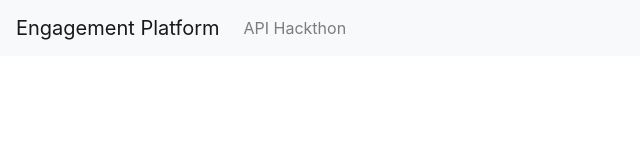
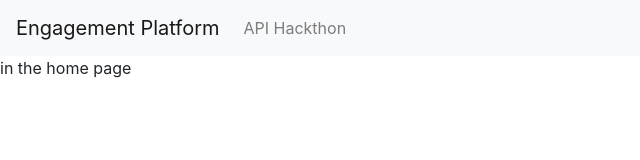
Before and after one commit to school-coder/aep-ui-v2, a Vue app: page / in a window 1280 px wide. Shown: the top 160 px of the page, without its empty margins (0-640 px from the left). Built offline with nearby package versions, Linux system fonts and the light colour scheme.

Commit message:
adding home page

```diff
--- a/src/App.vue
+++ b/src/App.vue
@@ -8,8 +8,8 @@
 
 <script>
 
-import Header from "@/components/base/Header.vue"
-import Footer from "@/components/base/Footer.vue"
+import Header from '@/components/base/Header.vue'
+import Footer from '@/components/base/Footer.vue'
 
 export default {
   components: {
--- a/src/components/base/Footer.vue
+++ b/src/components/base/Footer.vue
@@ -20,6 +20,4 @@ export default {
         padding: 10px;
         font-size: 12px;
     }
-
-
 </style>
--- a/src/components/base/Header.vue
+++ b/src/components/base/Header.vue
@@ -1,19 +1,17 @@
 <template>
     <nav class="navbar navbar-expand-lg navbar-light bg-light">
-  <a class="navbar-brand" href="#">Engagement Platform</a>
+        <router-link class="navbar-brand" to="/">Engagement Platform</router-link>
+
         <button class="navbar-toggler" type="button" data-toggle="collapse" data-target="#navbarSupportedContent" aria-controls="navbarSupportedContent" aria-expanded="false" aria-label="Toggle navigation">
             <span class="navbar-toggler-icon"></span>
         </button>
 
         <div class="collapse navbar-collapse" id="navbarSupportedContent">
             <ul class="navbar-nav mr-auto">
-
                 <li class="nav-item">
                     <router-link class="nav-link" to="/hackathon">API Hackthon</router-link>
                 </li>
-
             </ul>
-
         </div>
     </nav>
 </template>
--- a/src/router.js
+++ b/src/router.js
@@ -1,6 +1,7 @@
 import Vue from 'vue'
 import Router from 'vue-router'
 import HackathonList from './views/hackathon/List.vue'
+import Home from './views/home/Home.vue'
 
 Vue.use(Router)
 
@@ -9,6 +10,11 @@ export default new Router({
   base: process.env.BASE_URL,
   routes: [
     {
+      path: '/',
+      name: 'home',
+      component: Home
+    },
+    {
       path: '/hackathon',
       name: 'list',
       component: HackathonList
--- /dev/null
+++ b/src/views/home/Home.vue
@@ -0,0 +1,13 @@
+<template>
+    <div>in the home page</div>
+</template>
+
+<script>
+export default {
+
+}
+</script>
+
+<style>
+
+</style>
```
Lines whose indentation alone changed are shown as unchanged.
